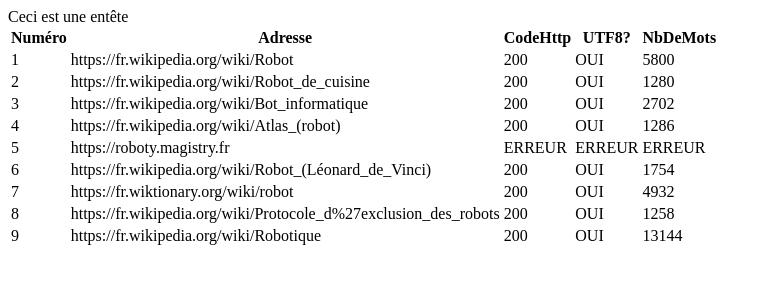
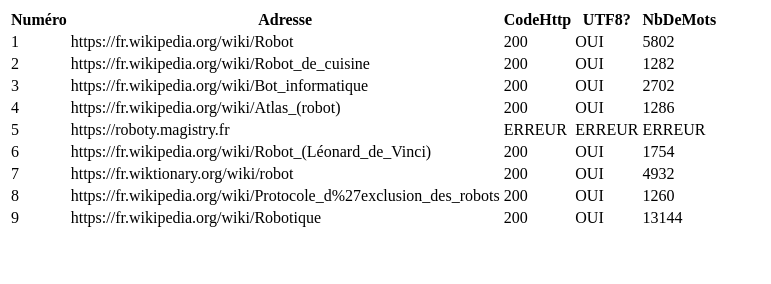
Before and after one commit to achillelacroix/PPE1-2025, a plain HTML site: page miniprojet/tableaux/tableau-fr.html in a window 1280 px wide. Shown: the whole page, without its empty margins (0-771 px from the left). Drawn offline with Linux system fonts and the light colour scheme.

Commit message:
ajout index.html + modif miniprojet

```diff
--- a/miniprojet/tableaux/tableau-fr.html
+++ b/miniprojet/tableaux/tableau-fr.html
@@ -1,35 +1,90 @@
+
 <html>
-	<head>Ceci est une entête</head>
+    <head>
+        <meta charset=UTF-8>
+    </head>
     <body>
         <table>
-	<tr><th>Numéro</th><th>Adresse</th><th>CodeHttp</th><th>UTF8?</th><th>NbDeMots</th></tr>
             <tr>
-<td>1</td>	<td>https://fr.wikipedia.org/wiki/Robot</td>	<td>200</td>	<td>OUI</td>	<td>5800</td>
+                <th>Numéro</th>
+                <th>Adresse</th>
+                <th>CodeHttp</th>
+                <th>UTF8?</th>
+                <th>NbDeMots</th>
             </tr>
+
             <tr>
-<td>2</td>	<td>https://fr.wikipedia.org/wiki/Robot_de_cuisine</td>	<td>200</td>	<td>OUI</td>	<td>1280</td>
+                <td>1</td>
+                <td>https://fr.wikipedia.org/wiki/Robot</td>
+                <td>200</td>
+                <td>OUI</td>
+                <td>5802</td>
             </tr>
+
             <tr>
-<td>3</td>	<td>https://fr.wikipedia.org/wiki/Bot_informatique</td>	<td>200</td>	<td>OUI</td>	<td>2702</td>
+                <td>2</td>
+                <td>https://fr.wikipedia.org/wiki/Robot_de_cuisine</td>
+                <td>200</td>
+                <td>OUI</td>
+                <td>1282</td>
             </tr>
+
             <tr>
-<td>4</td>	<td>https://fr.wikipedia.org/wiki/Atlas_(robot)</td>	<td>200</td>	<td>OUI</td>	<td>1286</td>
+                <td>3</td>
+                <td>https://fr.wikipedia.org/wiki/Bot_informatique</td>
+                <td>200</td>
+                <td>OUI</td>
+                <td>2702</td>
             </tr>
+
             <tr>
-<td>5</td>	<td>https://roboty.magistry.fr</td>	<td>ERREUR</td>	<td>ERREUR</td>	<td>ERREUR</td>
+                <td>4</td>
+                <td>https://fr.wikipedia.org/wiki/Atlas_(robot)</td>
+                <td>200</td>
+                <td>OUI</td>
+                <td>1286</td>
             </tr>
+
             <tr>
-<td>6</td>	<td>https://fr.wikipedia.org/wiki/Robot_(Léonard_de_Vinci)</td>	<td>200</td>	<td>OUI</td>	<td>1754</td>
+                <td>5</td>
+                <td>https://roboty.magistry.fr</td>
+                <td>ERREUR</td>
+                <td>ERREUR</td>
+                <td>ERREUR</td>
             </tr>
+
             <tr>
-<td>7</td>	<td>https://fr.wiktionary.org/wiki/robot</td>	<td>200</td>	<td>OUI</td>	<td>4932</td>
+                <td>6</td>
+                <td>https://fr.wikipedia.org/wiki/Robot_(Léonard_de_Vinci)</td>
+                <td>200</td>
+                <td>OUI</td>
+                <td>1754</td>
             </tr>
+
             <tr>
-<td>8</td>	<td>https://fr.wikipedia.org/wiki/Protocole_d%27exclusion_des_robots</td>	<td>200</td>	<td>OUI</td>	<td>1258</td>
+                <td>7</td>
+                <td>https://fr.wiktionary.org/wiki/robot</td>
+                <td>200</td>
+                <td>OUI</td>
+                <td>4932</td>
             </tr>
+
             <tr>
-<td>9</td>	<td>https://fr.wikipedia.org/wiki/Robotique</td>	<td>200</td>	<td>OUI</td>	<td>13144</td>
+                <td>8</td>
+                <td>https://fr.wikipedia.org/wiki/Protocole_d%27exclusion_des_robots</td>
+                <td>200</td>
+                <td>OUI</td>
+                <td>1260</td>
             </tr>
+
+            <tr>
+                <td>9</td>
+                <td>https://fr.wikipedia.org/wiki/Robotique</td>
+                <td>200</td>
+                <td>OUI</td>
+                <td>13144</td>
+            </tr>
+
         </table>
     </body>
 </html>
```
Also changed, not shown: index.html (added, +16 -0 lines), 1 other file. Lines whose indentation alone changed are shown as unchanged.
